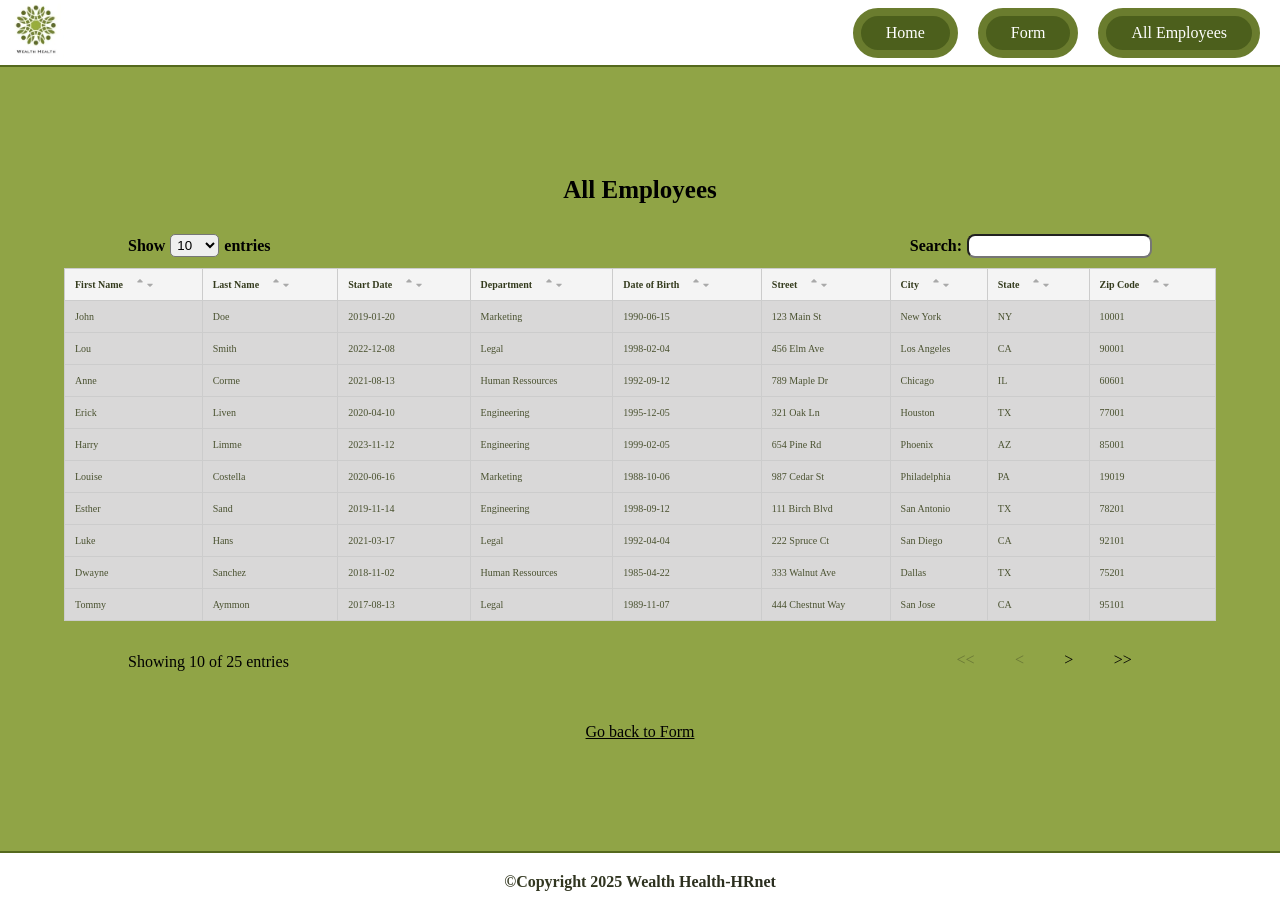
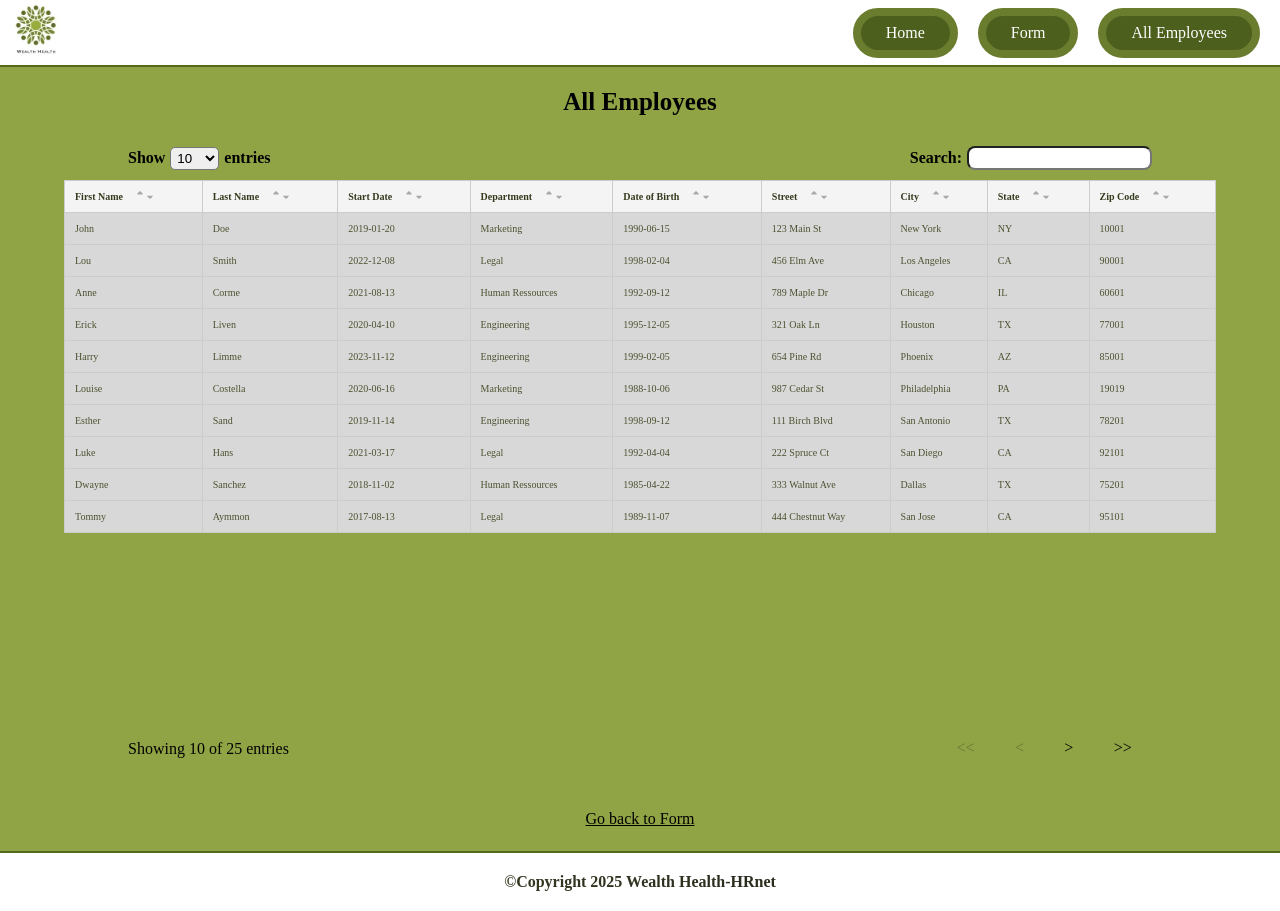
Before and after one commit to Daiba-yume/Project_14_WH, a React (Vite) app in the folder Frontend/: page /employeeList in a window 1280 px wide. Built offline with nearby package versions, Linux system fonts and the light colour scheme.

Commit message:
Correction du container du tableau

```diff
--- a/Frontend/src/pages/Employee/EmployeeList.scss
+++ b/Frontend/src/pages/Employee/EmployeeList.scss
@@ -4,7 +4,7 @@
   width: 100%;
   overflow-x: hidden;
   min-height: 784px;
-  justify-content: center;
+  justify-content: flex-start;
   align-items: center;
   background-color: #90a446;
   h1 {
@@ -43,7 +43,8 @@
     text-decoration: underline;
   }
   .tableContainer {
-    min-height: auto;
+    flex: 1;
+    min-height: 400px;
     width: 90%;
     table {
       width: 100%;
```
